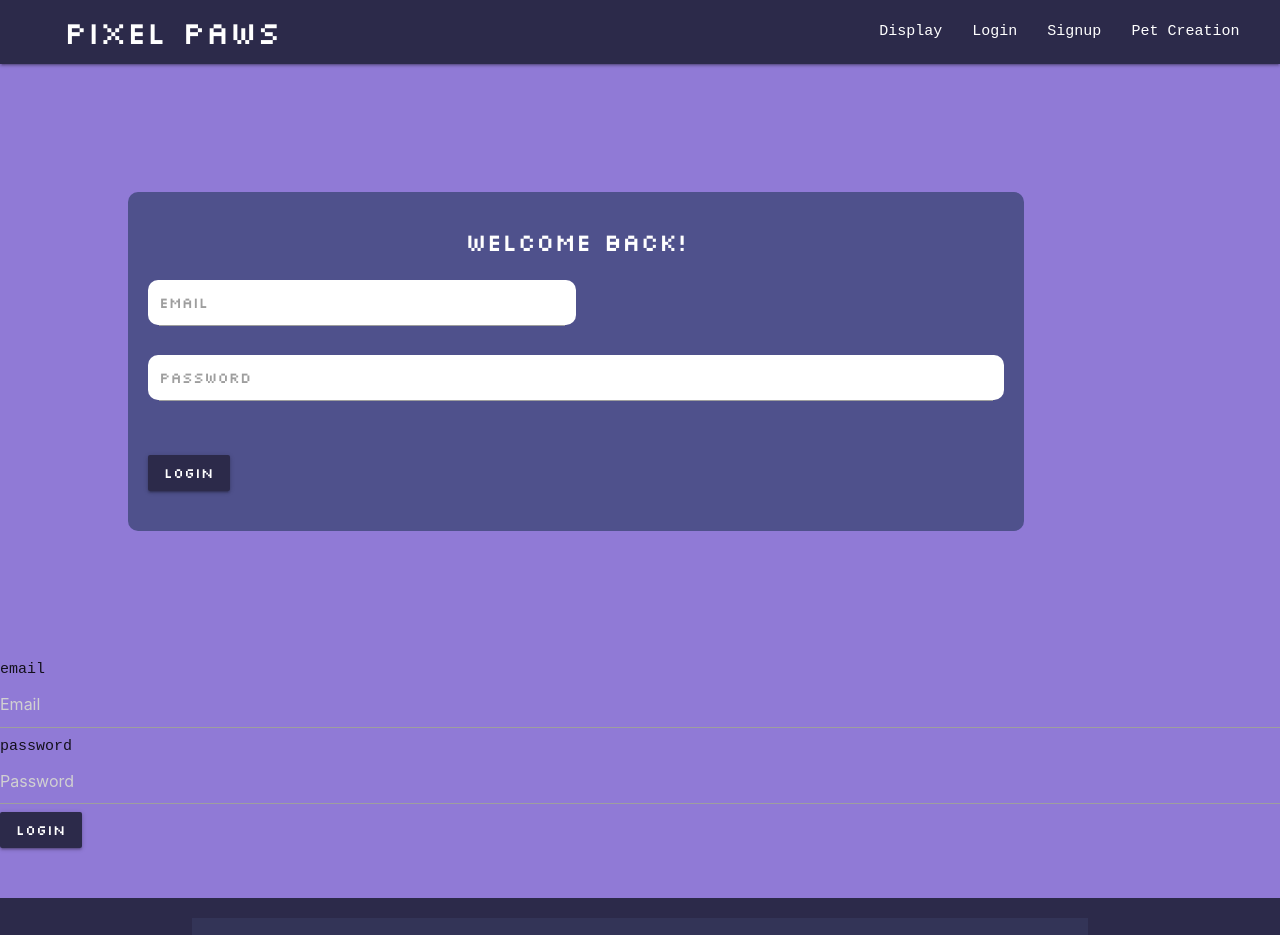
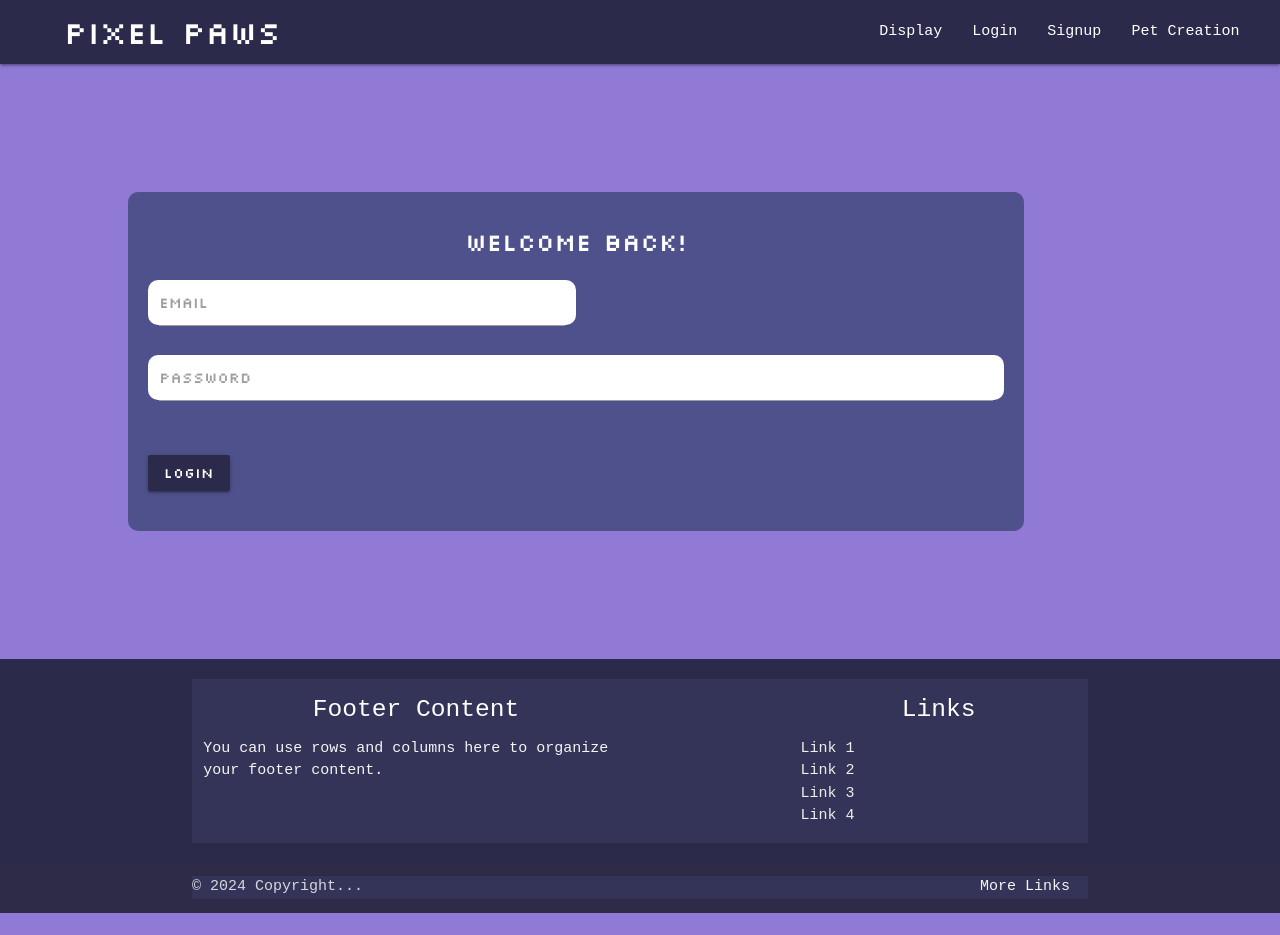
Before and after one commit to mathilde-01/pixel-paws, a React (Vite) app in the folder client/: page /login in a window 1280 px wide. Shown: the top 935 px of the page. After the commit the page ends 913 px from the top, so only its background shows below. Built offline with nearby package versions, Linux system fonts and the light colour scheme; a web font is replaced by a local one.

Commit message:
update css

```diff
--- a/client/src/components/LoginForm/index.jsx
+++ b/client/src/components/LoginForm/index.jsx
@@ -1,20 +1,23 @@
 import '../../styles/style.css';
 
-function LoginForm({submitHandler, changeHandler, emailState, passwordState}) {
+function LoginForm({ submitHandler, changeHandler, emailState, passwordState }) {
   return (
-    <>
+    <form onSubmit={submitHandler}>
       <div className="formContainer">
         <h5>WELCOME BACK!</h5>
         <div className="row">
           <form>
             <div className="row">
               <div className="input-field col s6">
-                                <input id="Email" type="text" className="validate"></input>
+                <input id="Email" type="text" className="validate" name="email" value={emailState}
+                  onChange={changeHandler}></input>
                 <label htmlFor="Email">Email</label>
               </div>
               <div className="row">
                 <div className="input-field col s12">
-                                    <input id="password" type="password" className="validate"></input>
+                  <input id="password" type="password" className="validate" name="password"
+                    value={passwordState}
+                    onChange={changeHandler}></input>
                   <label htmlFor="password">Password</label>
                 </div>
               </div>
@@ -24,35 +27,36 @@ function LoginForm({submitHandler, changeHandler, emailState, passwordState}) {
           </form>
         </div>
       </div>
-
-      <form className="login" onSubmit={submitHandler}>
-        <div className="input-group flex-nowrap">
-          <span className="input-group-text" id="addon-wrapping">email</span>
-          <input
-            type="text"
-            className="form-control"
-            placeholder="Email"
-            aria-label="Email"
-            name="email"
-            value={emailState}
-            onChange={changeHandler}
-            aria-describedby="addon-wrapping" />
-        </div>
-        <div className="input-group flex-nowrap">
-          <span className="input-group-text" id="addon-wrapping">password</span>
-          <input
-            type="password"
-            className="form-control"
-            placeholder="Password"
-            aria-label="Password"
-            name="password"
-            value={passwordState}
-            onChange={changeHandler}
-            aria-describedby="addon-wrapping" />
-        </div>
-        <button type="submit" className="btn btn-primary">Login</button>
     </form>
-    </>
+      // {/*
+      // <form className="login" onSubmit={submitHandler}>
+      //   <div className="input-group flex-nowrap">  */}
+  // {/* <span className="input-group-text" id="addon-wrapping">email</span> */ }
+  // {/* <input
+  //           type="text"
+  //           className="form-control"
+  //           placeholder="Email"
+  //           aria-label="Email"
+  //           name="email"
+  //           value={emailState}
+  //           onChange={changeHandler}
+  //           aria-describedby="addon-wrapping" /> */}
+  // {/* </div> */ }
+  // {/* <div className="input-group flex-nowrap">
+  //       <span className="input-group-text" id="addon-wrapping">password</span>
+  //       <input
+  //         type="password"
+  //         className="form-control"
+  //         placeholder="Password"
+  //         aria-label="Password"
+  //         name="password"
+  //         value={passwordState}
+  //         onChange={changeHandler}
+  //         aria-describedby="addon-wrapping" /> */}
+  // {/* </div>
+  //       <button type="submit" className="btn btn-primary">Login</button> */}
+  // {/* </form> */ }
+  // {/* // </> */ }
   )
 }
 
```
Lines whose indentation alone changed are shown as unchanged.
